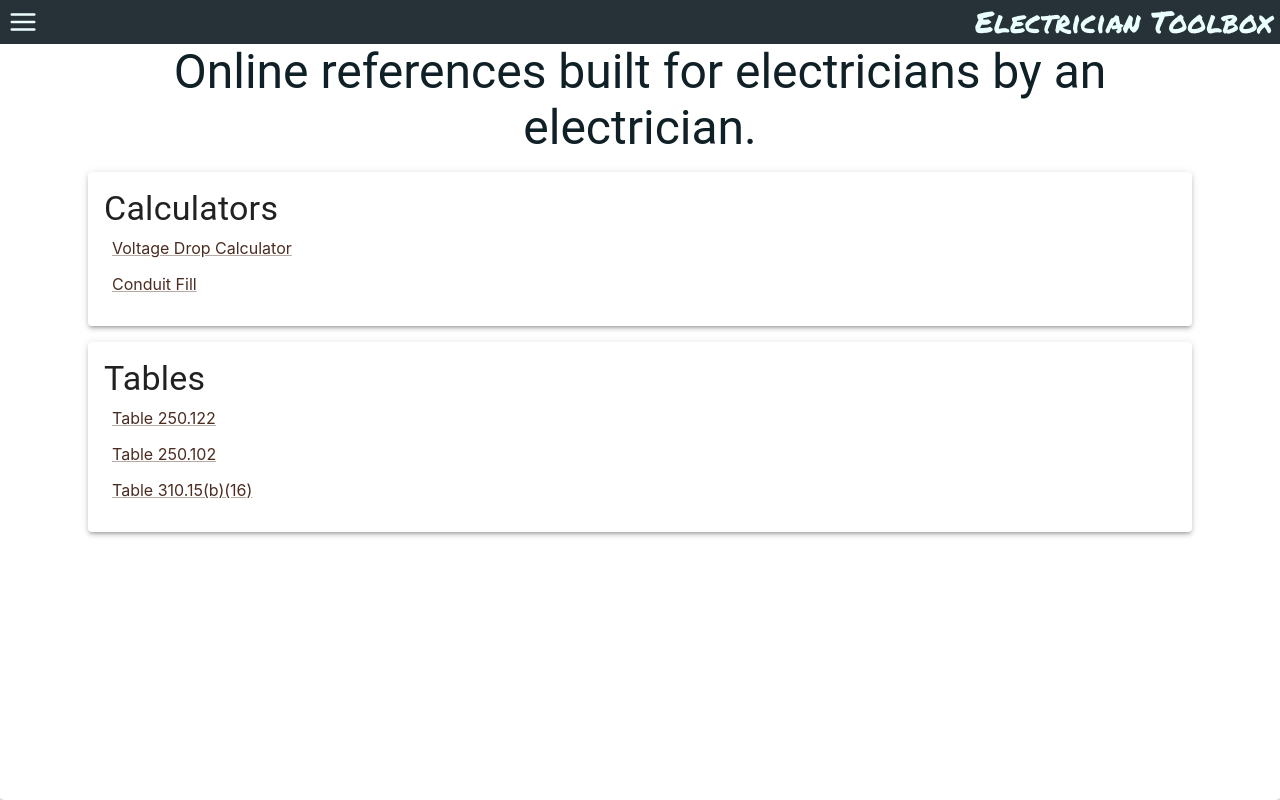
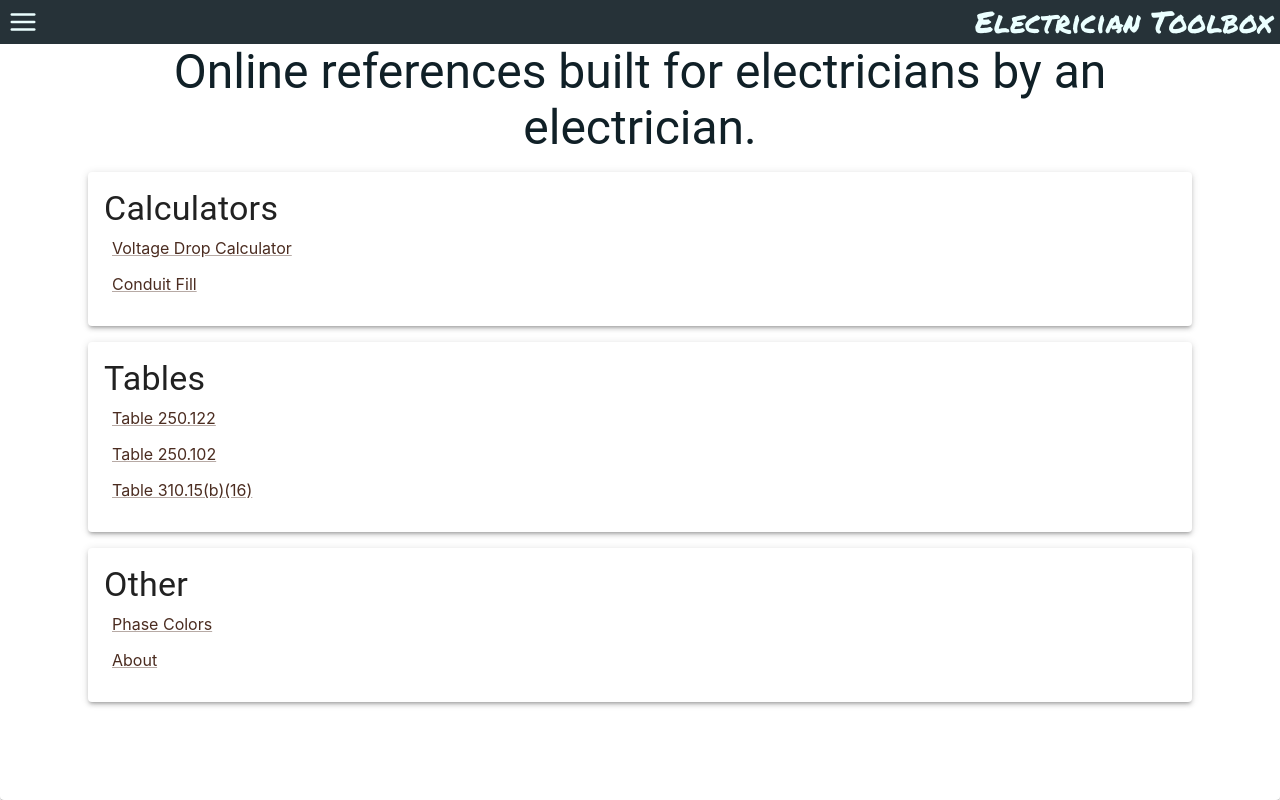
Before and after one commit to Jordan-weeks/voltage-calc, a React (Create React App) app: page / in a window 1280 px wide. Built offline with nearby package versions, Linux system fonts and the light colour scheme.

Commit message:
fixing lint warnings

```diff
--- a/src/App.jsx
+++ b/src/App.jsx
@@ -1,5 +1,3 @@
-import InputParameters from "./pages/voltage-calculator/components/InputParameters";
-import Output from "./pages/voltage-calculator/components/Output";
 import { useRef, useState } from "react";
 import {BrowserRouter, Routes, Route} from "react-router-dom"
 import Home from "./pages/home";
@@ -11,14 +9,10 @@ import Tables from "./pages/tables";
 import PhaseColors from "./pages/phase_colors";
 import ConduitFill from "./pages/conduit_fill";
 import {ThemeProvider, createTheme, Paper} from "@mui/material"
-import {orange, yellow, brown} from "@mui/material/colors"
 
 function App() {
 
   const theme = createTheme({
-    status: {
-      danger: orange[500],
-    },
     palette: {
       primary: {
         light: '#a98274',
--- a/src/index.js
+++ b/src/index.js
@@ -2,7 +2,6 @@ import React from 'react';
 import ReactDOM from 'react-dom/client';
 import './index.css';
 import App from './App';
-import { BrowserRouter } from "react-router-dom"
 
 const root = ReactDOM.createRoot(document.getElementById('root'));
 root.render(
--- a/src/pages/conduit_fill/components/SingleConductor.jsx
+++ b/src/pages/conduit_fill/components/SingleConductor.jsx
@@ -1,5 +1,5 @@
 import React from 'react'
-import { Card, Select, MenuItem, FormControl, InputLabel, CardContent, Button, Input, TextField } from '@mui/material'
+import { Card, Select, MenuItem, FormControl, InputLabel, CardContent, Button, Input} from '@mui/material'
 import { FaMinus } from 'react-icons/fa'
 
 const SingleConductor = ({id, conductors, setConductors}) => {
--- a/src/pages/conduit_fill/index.jsx
+++ b/src/pages/conduit_fill/index.jsx
@@ -1,5 +1,5 @@
 import React from 'react'
-import { Typography, Container, Button, Modal, Box, ButtonGroup, Paper} from '@mui/material'
+import { Typography, Container, Button, Modal, Box, ButtonGroup} from '@mui/material'
 import { useState } from 'react'
 import SingleConductor from './components/SingleConductor'
 import Conduit from './Conduit'
--- a/src/pages/home/index.jsx
+++ b/src/pages/home/index.jsx
@@ -1,4 +1,4 @@
-import { Card, CardContent, CardActions, Button, Container, Typography, Link } from '@mui/material'
+import { Card, CardContent, CardActions, Container, Typography, Link } from '@mui/material'
 import React from 'react'
 import { Link as RouterLink } from 'react-router-dom'
 
@@ -47,6 +47,23 @@ const Home = () => {
         </CardContent>
       </Card>
 
+      <Card
+          sx={{ minWidth: 275, my:2 }}
+          elevation={3}>
+        <CardContent>
+
+          <Typography variant="h4" component="div">
+            Other
+          </Typography>
+          <CardActions>
+          <Link color ={'primary.dark'} component={RouterLink} to="phase-colors">Phase Colors</Link>
+          </CardActions>
+          <CardActions>
+          <Link color ={'primary.dark'} component={RouterLink} to="about">About</Link>
+        </CardActions>
+        </CardContent>
+      </Card>
+
 
 
 
--- a/src/pages/phase_colors/components/ColorTable.jsx
+++ b/src/pages/phase_colors/components/ColorTable.jsx
@@ -1,5 +1,5 @@
 import React from 'react'
-import {TableContainer, Table, TableHead, TableRow, TableCell, TableBody, TableFooter } from '@mui/material'
+import {Table, TableRow, TableCell, TableBody} from '@mui/material'
 
 const ColorTable = ({aColor, bColor, cColor, cFont}) => {
   return (
--- a/src/pages/tables/T310_15_b_16/Table310_15_b_16.jsx
+++ b/src/pages/tables/T310_15_b_16/Table310_15_b_16.jsx
@@ -1,10 +1,10 @@
 import React from 'react'
 import { useState } from 'react'
-import { TableContainer, Paper, Table, TableHead, TableRow, TableCell, TableBody, Switch, Stack, Typography, Checkbox } from '@mui/material'
+import { TableContainer, Paper, Switch, Stack, Typography, Checkbox } from '@mui/material'
 
 
 import '../tables.css'
-import T310_15_Both from './components/T310_15_Both'
+import T310_15_BOTH from './components/T310_15_Both'
 import T310_15_AL from './components/T310_15_AL'
 import T310_15_CU from './components/T310_15_CU'
 
@@ -25,7 +25,7 @@ const Table310_15_b_16 = () => {
 
   const rowData = () =>{
     if (bothStatus === true){
-       return <T310_15_Both/>
+       return <T310_15_BOTH/>
     }
     else{
       if(conductorType) {
--- a/src/pages/tables/T310_15_b_16/components/T310_15_Both.jsx
+++ b/src/pages/tables/T310_15_b_16/components/T310_15_Both.jsx
@@ -1,7 +1,7 @@
 import React from 'react'
 import { Table, TableHead, TableRow, TableCell, TableBody, TableFooter } from '@mui/material'
 
-const T310_15_Both = () => {
+const T310_15_BOTH = () => {
 
 
   const createData = (size, cu60, cu75, cu90, al60, al75, al90) =>{
@@ -94,4 +94,4 @@ const T310_15_Both = () => {
   )
 }
 
-export default T310_15_Both
+export default T310_15_BOTH
--- a/src/pages/tables/index.jsx
+++ b/src/pages/tables/index.jsx
@@ -1,11 +1,11 @@
 import React, { useState } from 'react'
 import Landing from './Landing'
-import Table250_102 from './Table250_102'
-import Table250_122 from './Table250_122'
-import Table310_15_b_16 from './T310_15_b_16/Table310_15_b_16.jsx'
+import TABLE250_102 from './Table250_102'
+import TABLE250_122 from './Table250_122'
+import TABLE310_15_B_16 from './T310_15_b_16/Table310_15_b_16.jsx'
 
 import { FormControl, InputLabel, Select, MenuItem  } from '@mui/material'
-import { Link, Routes, Route, useNavigate} from 'react-router-dom'
+import { Routes, Route, useNavigate} from 'react-router-dom'
 
 
 const Tables = () => {
@@ -40,9 +40,9 @@ const Tables = () => {
     <Routes>
       <Route path="/" element={<Landing/>}></Route>
       <Route path="/*" element={<Landing/>}></Route>
-      <Route path="/T250.122" element={<Table250_122/>}/>
-      <Route path="/T250.102" element={<Table250_102/>}/>
-      <Route path="/T310.15-b-16" element={<Table310_15_b_16/>}/>
+      <Route path="/T250.122" element={<TABLE250_122/>}/>
+      <Route path="/T250.102" element={<TABLE250_102/>}/>
+      <Route path="/T310.15-b-16" element={<TABLE310_15_B_16/>}/>
 
     </Routes>
 </>
--- a/src/pages/voltage-calculator/components/VoltageCalculation.js
+++ b/src/pages/voltage-calculator/components/VoltageCalculation.js
@@ -1,34 +1,10 @@
-// Voltage Drop Equations
-
-// Voltage Drop = √3 I ( R Cos θ + X Sin θ) L
-//  3∅
-// Voltage Drop = 21 ( R Cos θ + X Sin θ) L
-//  1∅
-
-// Voltage Drop = in volts (V)
-
-// I = Current in amperes
-// R= Conductive resistance in ohms/ 1000 ft.
-// X= Conductor inductive reactance in ohms/1000 ft.
-// L= one way length of circuit ( source to load) in thousands of feet (K ft.)
-// Z = Complex impedance ohms/ 1000 ft. obtain from Tables.
-// θ = Phase angle of load
-// Cos θ = Power Factor: Motors see 6-5, 6-6, .6-.8 is usual see 5-1 to 5-8 for more power factor calculations,
-// also 8-2
-// Given voltage drop, find wire size
-// Voltage Drop 3∅ = √3 I (Z) L
-// Z = Voltage Drop = Vd
-//  √3 I L √3 IL
-// Voltage Drop 1 ∅= 21 (Z) L
-// Z = Voltage Drop = Vd
-//  2 I L 2 IL
 
 
 
 
 export  const calculateVdPercent = (phase, size, volts, amps, length) =>{
         let phaseNumber = phase === 1 ? 2 : 1.732
-        let conductorType = 12.9
+        // let conductorType = 12.9
         // let voltage = volts
 
 
```
